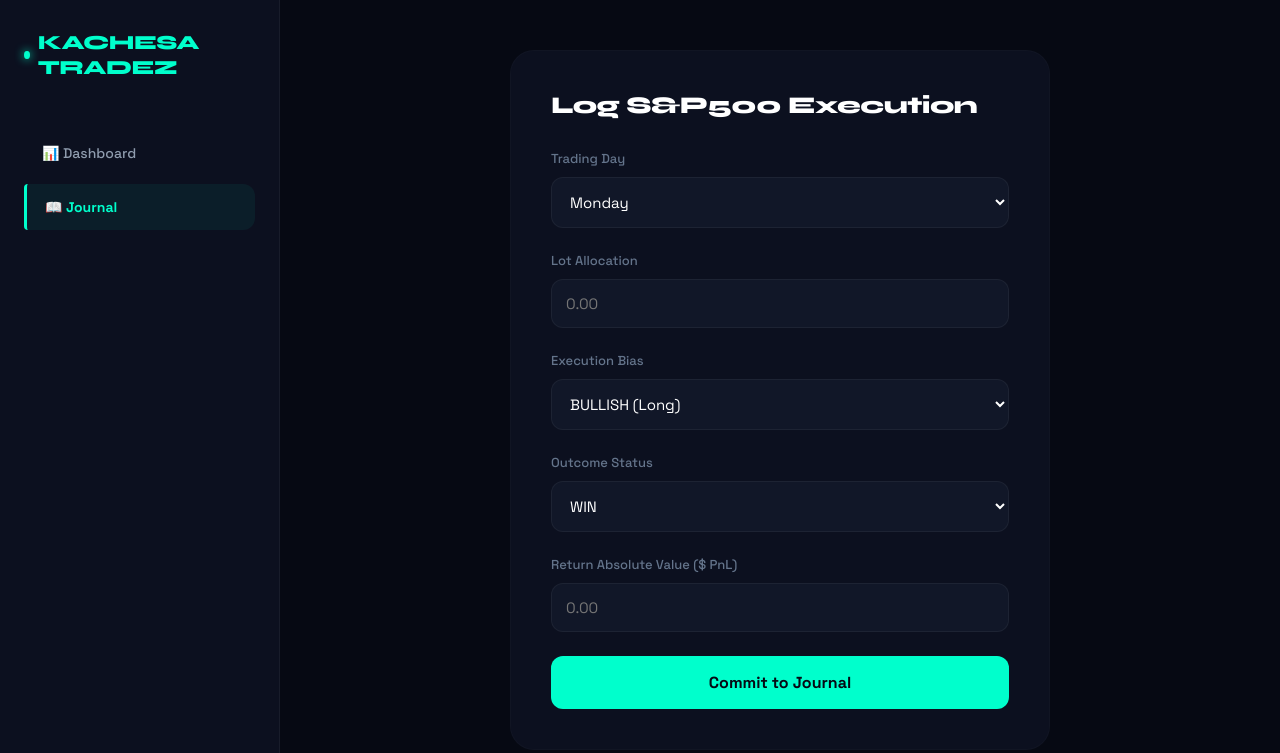
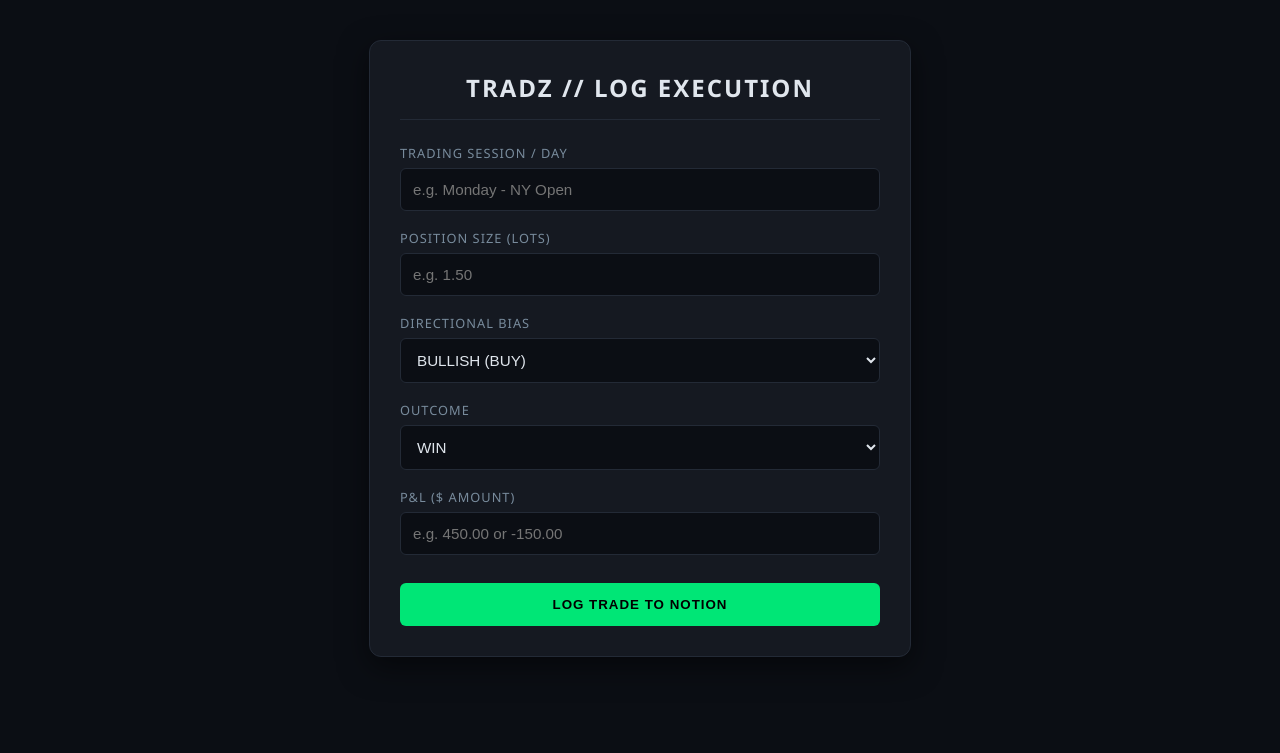
Before and after one commit to Josh12345789/TRADZ, a website: page journal.html in a window 1280 px wide. Drawn offline with Linux system fonts and the light colour scheme.

Commit message:
Update journal.html

```diff
--- a/journal.html
+++ b/journal.html
@@ -3,233 +3,170 @@
 <head>
     <meta charset="UTF-8">
     <meta name="viewport" content="width=device-width, initial-scale=1.0">
-<title>KACHESA TRADEZ - Log Execution</title>
-
-<link href="https://fonts.googleapis.com/css2?family=Space+Grotesk:wght@400;500;700&family=Syne:wght@700;800&display=swap" rel="stylesheet">
-
+    <title>TRADEZ - Trade Execution Journal</title>
     <style>
-* {
-    margin: 0;
-    padding: 0;
-    box-sizing: border-box;
+        :root {
+            --bg-color: #0b0e14;
+            --card-bg: #151921;
+            --accent-green: #00e676;
+            --accent-red: #ff5252;
+            --text-main: #e0e6ed;
+            --text-dim: #788b9c;
+            --border-color: #232a36;
         }
 
         body {
-    background: #060913;
-    font-family: 'Space Grotesk', sans-serif;
-    color: #f3f4f6;
+            background-color: var(--bg-color);
+            color: var(--text-main);
+            font-family: 'Segoe UI', -apple-system, BlinkMacSystemFont, Roboto, sans-serif;
+            margin: 0;
+            padding: 40px 20px;
             display: flex;
-    height: 100vh;
-    overflow: hidden;
+            justify-content: center;
         }
 
-/* SIDEBAR */
-.sidebar {
-    width: 280px;
-    background: #0c101f;
-    padding: 30px 24px;
-    border-right: 1px solid rgba(255, 255, 255, 0.05);
-    display: flex;
-    flex-direction: column;
+        .journal-container {
+            width: 100%;
+            max-width: 480px;
+            background: var(--card-bg);
+            border: 1px solid var(--border-color);
+            border-radius: 12px;
+            padding: 30px;
+            box-shadow: 0 10px 30px rgba(0, 0, 0, 0.5);
         }
 
-.logo {
-    font-family: 'Syne', sans-serif;
-    font-size: 20px;
+        .brand-title {
+            font-size: 1.5rem;
             font-weight: 800;
-    color: #00ffcc;
-    letter-spacing: -0.5px;
-    margin-bottom: 50px;
-    text-transform: uppercase;
-    position: relative;
-    display: flex;
-    align-items: center;
-    gap: 8px;
-}
-
-.logo::before {
-    content: '';
-    display: inline-block;
-    width: 8px;
-    height: 8px;
-    background: #00ffcc;
-    border-radius: 50%;
-    box-shadow: 0 0 10px #00ffcc;
-}
-
-.menu {
-    display: flex;
-    flex-direction: column;
-    gap: 8px;
-}
-
-.menu a {
-    padding: 14px 18px;
-    color: #8f9cae;
-    text-decoration: none;
-    font-size: 14px;
-    font-weight: 500;
-    border-radius: 12px;
-    transition: all 0.25s cubic-bezier(0.4, 0, 0.2, 1);
-}
-
-.menu a:hover, .menu a.active {
-    background: rgba(0, 255, 204, 0.06);
-    color: #00ffcc;
-}
-
-.menu a.active {
-    font-weight: 700;
-    border-left: 3px solid #00ffcc;
-    border-radius: 4px 12px 12px 4px;
-}
-
-/* MAIN FORM */
-.main {
-    flex: 1;
-    padding: 32px;
-    overflow-y: auto;
-    display: flex;
-    justify-content: center;
-    align-items: center;
-}
-
-.form-box {
-    background: #0c101f;
-    width: 100%;
-    max-width: 540px;
-    padding: 40px;
-    border-radius: 24px;
-    border: 1px solid rgba(255, 255, 255, 0.02);
-}
-
-.form-box h2 {
-    font-family: 'Syne', sans-serif;
-    font-size: 24px;
-    font-weight: 800;
-    margin-bottom: 30px;
-    color: #fff;
-    letter-spacing: -0.5px;
+            letter-spacing: 2px;
+            color: var(--text-main);
+            margin-bottom: 24px;
+            text-align: center;
+            border-bottom: 1px solid var(--border-color);
+            padding-bottom: 15px;
         }
 
         .form-group {
-    margin-bottom: 24px;
+            margin-bottom: 18px;
         }
 
-.form-group label {
+        label {
             display: block;
-    margin-bottom: 10px;
-    font-size: 13px;
-    font-weight: 500;
-    color: #64748b;
+            font-size: 0.8rem;
+            text-transform: uppercase;
+            letter-spacing: 1px;
+            color: var(--text-dim);
+            margin-bottom: 6px;
         }
 
-.form-group input, .form-group select {
+        input, select {
             width: 100%;
-    background: #111728;
-    border: 1px solid rgba(255, 255, 255, 0.05);
-    border-radius: 12px;
-    color: #fff;
-    padding: 14px;
-    font-family: 'Space Grotesk', sans-serif;
-    font-size: 15px;
+            padding: 12px;
+            background-color: var(--bg-color);
+            border: 1px solid var(--border-color);
+            border-radius: 6px;
+            color: var(--text-main);
+            font-size: 0.95rem;
+            box-sizing: border-box;
             outline: none;
-    transition: border-color 0.2s;
+            transition: border-color 0.2s ease;
         }
 
-.form-group input:focus, .form-group select:focus {
-    border-color: #00ffcc;
+        input:focus, select:focus {
+            border-color: var(--accent-green);
         }
 
         .submit-btn {
             width: 100%;
-    background: #00ffcc;
-    color: #060913;
+            padding: 14px;
+            margin-top: 10px;
+            background-color: var(--accent-green);
+            color: #000;
+            font-weight: 700;
             border: none;
-    border-radius: 12px;
-    padding: 16px;
-    font-family: 'Space Grotesk', sans-serif;
-    font-weight: 700;
-    font-size: 16px;
+            border-radius: 6px;
             cursor: pointer;
-    transition: opacity 0.2s;
+            letter-spacing: 1px;
+            transition: opacity 0.2s ease;
         }
 
         .submit-btn:hover {
-    opacity: 0.95;
+            opacity: 0.9;
         }
 
-.success-msg {
-    margin-top: 20px;
-    color: #00ffcc;
+        .status-banner {
+            display: none;
+            margin-top: 15px;
+            padding: 12px;
+            border-radius: 6px;
+            font-size: 0.85rem;
             text-align: center;
-    font-weight: 500;
-    font-size: 14px;
-    display: none;
+            font-weight: 600;
+        }
+
+        .status-success {
+            background-color: rgba(0, 230, 118, 0.15);
+            color: var(--accent-green);
+            border: 1px solid var(--accent-green);
+        }
+
+        .status-error {
+            background-color: rgba(255, 82, 82, 0.15);
+            color: var(--accent-red);
+            border: 1px solid var(--accent-red);
         }
     </style>
 </head>
 <body>
 
-<div class="sidebar">
-    <div class="logo">KACHESA TRADEZ</div>
-    <div class="menu">
-        <a href="index.html">📊 Dashboard</a>
-        <a href="journal.html" class="active">📖 Journal</a>
-    </div>
-</div>
-
-<div class="main">
-    <div class="form-box">
-        <h2>Log S&P500 Execution</h2>
+<div class="journal-container">
+    <div class="brand-title">TRADZ // LOG EXECUTION</div>
 
     <form id="journalForm" onsubmit="saveTrade(event)">
         <div class="form-group">
-                <label for="tradeDay">Trading Day</label>
-                <select id="tradeDay" required>
-                    <option value="Monday">Monday</option>
-                    <option value="Tuesday">Tuesday</option>
-                    <option value="Wednesday">Wednesday</option>
-                    <option value="Thursday">Thursday</option>
-                    <option value="Friday">Friday</option>
+            <label for="tradeDay">Trading Session / Day</label>
+            <input type="text" id="tradeDay" placeholder="e.g. Monday - NY Open" required>
+        </div>
+
+        <div class="form-group">
+            <label for="tradeLots">Position Size (Lots)</label>
+            <input type="number" step="0.01" id="tradeLots" placeholder="e.g. 1.50" required>
+        </div>
+
+        <div class="form-group">
+            <label for="tradeBias">Directional Bias</label>
+            <select id="tradeBias" required>
+                <option value="BULLISH">BULLISH (BUY)</option>
+                <option value="BEARISH">BEARISH (SELL)</option>
             </select>
         </div>
 
         <div class="form-group">
-                <label for="tradeLots">Lot Allocation</label>
-                <input type="number" id="tradeLots" step="0.01" placeholder="0.00" required>
-            </div>
-
-            <div class="form-group">
-                <label for="tradeBias">Execution Bias</label>
-                <select id="tradeBias" required>
-                    <option value="BULLISH">BULLISH (Long)</option>
-                    <option value="BEARISH">BEARISH (Short)</option>
+            <label for="tradeResult">Outcome</label>
+            <select id="tradeResult" required>
+                <option value="WIN">WIN</option>
+                <option value="LOSS">LOSS</option>
+                <option value="BE">BREAKEVEN</option>
             </select>
         </div>
 
         <div class="form-group">
-                <label for="tradeResult">Outcome Status</label>
-                <select id="tradeResult" required>
-                    <option value="WIN">WIN</option>
-                    <option value="LOSS">LOSS</option>
-                </select>
+            <label for="tradePnl">P&L ($ Amount)</label>
+            <input type="number" step="0.01" id="tradePnl" placeholder="e.g. 450.00 or -150.00" required>
         </div>
 
-            <div class="form-group">
-                <label for="tradePnl">Return Absolute Value ($ PnL)</label>
-                <input type="number" id="tradePnl" step="0.01" placeholder="0.00" required>
-            </div>
+        <button type="submit" class="submit-btn">LOG TRADE TO NOTION</button>
+    </form>
 
-            <button type="submit" class="submit-btn">Commit to Journal</button>
-            <div class="success-msg" id="successMessage">METRICS COMMITTED TO LOCAL STORAGE MATRIX</div>
-        </form>
-    </div>
+    <div id="statusBanner" class="status-banner"></div>
 </div>
 
 <script>
-function saveTrade(e) {
+async function saveTrade(e) {
     e.preventDefault();
+
+    const banner = document.getElementById('statusBanner');
+    banner.style.display = 'none';
 
     let day = document.getElementById('tradeDay').value;
     let lots = document.getElementById('tradeLots').value;
@@ -237,26 +174,49 @@ function saveTrade(e) {
     let result = document.getElementById('tradeResult').value;
     let pnl = parseFloat(document.getElementById('tradePnl').value);
 
-    if(result === 'LOSS' && pnl > 0) {
+    // Normalize PnL signs based on trade result
+    if (result === 'LOSS' && pnl > 0) {
         pnl = -pnl;
     } else if (result === 'WIN' && pnl < 0) {
         pnl = Math.abs(pnl);
     }
 
-    let newTrade = { day, lots, bias, result, pnl };
-    let trades = JSON.parse(localStorage.getItem('trades')) || [];
-    trades.push(newTrade);
-    localStorage.setItem('trades', JSON.stringify(trades));
+    const tradeData = { day, lots, bias, result, pnl };
 
-    let msg = document.getElementById('successMessage');
-    msg.style.display = 'block';
+    // 1. Local Storage Backup
+    let localTrades = JSON.parse(localStorage.getItem('trades')) || [];
+    localTrades.push(tradeData);
+    localStorage.setItem('trades', JSON.stringify(localTrades));
 
+    // 2. Dispatch to Local Proxy Bridge Server
+    try {
+        const response = await fetch('http://localhost:3000/api/log-trade', {
+            method: 'POST',
+            headers: { 'Content-Type': 'application/json' },
+            body: JSON.stringify(tradeData)
+        });
+
+        const resData = await response.json();
+
+        if (response.ok && resData.success) {
+            showBanner('EXECUTION COMMITTED TO NOTION & LOCAL STORAGE', 'success');
             document.getElementById('journalForm').reset();
+        } else {
+            showBanner('SAVED LOCALLY (NOTION API ERROR: ' + (resData.error || 'Check server console') + ')', 'error');
+        }
+    } catch (err) {
+        console.error('Fetch error:', err);
+        showBanner('SAVED LOCALLY (SERVER OFFLINE - RUN node server.js)', 'error');
+    }
+}
 
-    setTimeout(() => {
-        msg.style.display = 'none';
-    }, 2500);
+function showBanner(message, type) {
+    const banner = document.getElementById('statusBanner');
+    banner.innerText = message;
+    banner.className = 'status-banner ' + (type === 'success' ? 'status-success' : 'status-error');
+    banner.style.display = 'block';
 }
 </script>
+
 </body>
 </html>
```
Lines whose indentation alone changed are shown as unchanged.
